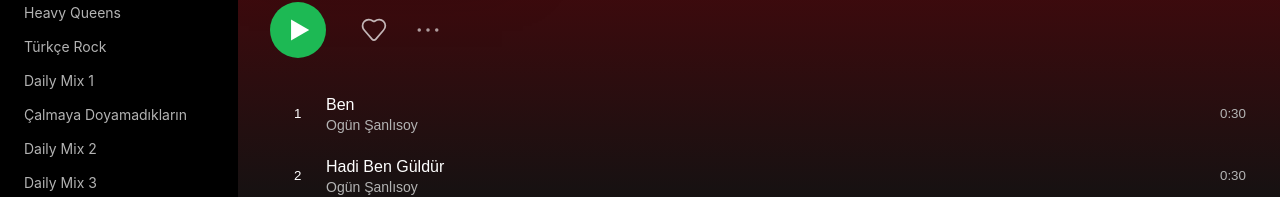
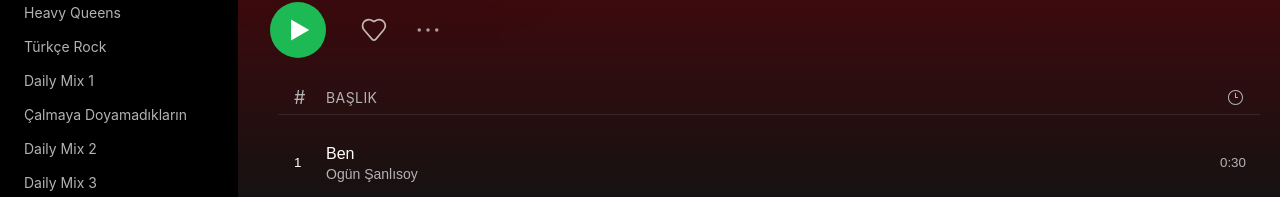
Before and after one commit to oguz3/spotify-web-player, a React (Create React App) app: page /playlist/ben in a window 1280 px wide. Shown: the part 362-559 px from the top of the page. Built offline with nearby package versions, Linux system fonts and the light colour scheme.

Commit message:
Added time icon & playlist list title

```diff
--- /dev/null
+++ b/src/component/icons/Time.js
@@ -0,0 +1,19 @@
+import * as React from "react";
+
+function SvgSoundClose(props) {
+  return (
+    <svg
+      width="1em"
+      height="1em"
+      viewBox="0 0 16 16"
+      {...props}
+    >
+      <path
+        d="M7.999 3H6.999V7V8H7.999H9.999V7H7.999V3ZM7.5 0C3.358 0 0 3.358 0 7.5C0 11.642 3.358 15 7.5 15C11.642 15 15 11.642 15 7.5C15 3.358 11.642 0 7.5 0ZM7.5 14C3.916 14 1 11.084 1 7.5C1 3.916 3.916 1 7.5 1C11.084 1 14 3.916 14 7.5C14 11.084 11.084 14 7.5 14Z"
+        fill="currentColor">
+      </path>
+    </svg>
+  );
+}
+
+export default SvgSoundClose;
--- a/src/component/icons/index.js
+++ b/src/component/icons/index.js
@@ -22,3 +22,4 @@ export { default as SearchActive } from './SearchActive'
 export { default as Search } from './Search'
 export { default as Sound } from './Sound'
 export { default as SoundClose } from './SoundClose'
+export { default as Time } from './Time'
--- a/src/component/playlist/playlist-details.js
+++ b/src/component/playlist/playlist-details.js
@@ -0,0 +1,26 @@
+import TitleS from '../text/title-s';
+import TextBoldM from '../text/text-bold-m';
+
+import styles from "./playlist-details.module.css";
+
+function PlaylistDetails({item}) {
+	return (
+        <div className={styles.playlistDetails}>
+            <div className={styles.imgBox}>
+                <img src={item.imgUrl} />
+            </div>
+            <div className={styles.textBox}>
+                <TitleS>{item.type}</TitleS>
+                <h1>{item.title}</h1>
+                <div className={styles.Artist}>
+                    <figure>
+                        <img src={item.imgUrl} />
+                    </figure>
+                    <TextBoldM>{item.artist}</TextBoldM>
+                </div>
+            </div>
+        </div>
+	);
+}
+
+export default PlaylistDetails;
--- /dev/null
+++ b/src/component/playlist/playlist-details.module.css
@@ -0,0 +1,61 @@
+.playlistDetails{
+    padding: 24px 32px 24px;
+    display: grid;
+    grid-template-columns: 232px 1fr;
+    column-gap: 24px;
+}
+.imgBox{
+    width: 232px;
+    height: 232px;
+}
+.imgBox img{
+    width: 100%;
+    height: 100%;
+    -webkit-box-shadow: 0 4px 60px rgb(0 0 0 / 50%);
+    box-shadow: 0 4px 60px rgb(0 0 0 / 50%);
+}
+.textBox{
+    display: flex;
+    flex-direction: column;
+    justify-content: flex-end;
+}
+.textBox h3{
+    margin: 0;
+    margin-top: 4px;
+    letter-spacing: -0.4px;
+}
+.textBox h1{
+    display: -webkit-box;
+    -webkit-line-clamp: 1;
+    -webkit-box-orient: vertical;
+    overflow: hidden;
+    margin: 0;
+    padding: 0.08em 0px;
+    font-size: 96px;
+    line-height: 96px;
+    font-weight: 700;
+    letter-spacing: -.04em;
+    text-transform: none;
+}
+.Artist{
+    display: flex;
+    align-items: center;
+    margin-top: 16px;
+}
+.Artist figure{
+    width: 24px;
+    height: 24px;
+    margin: 0;
+    display: inline-block;
+}
+.Artist figure img{
+    border-radius: 50%;
+    width: 100%;
+    height: 100%;
+    -o-object-fit: cover;
+    object-fit: cover;
+}
+.Artist p{
+    margin: 0;
+    margin-left: 6px;
+}
--- a/src/component/playlist/playlist-track.js
+++ b/src/component/playlist/playlist-track.js
@@ -8,6 +8,7 @@ import styles from "./playlist-track.module.css";
 
 function PlaylistTrack({isPlaying, setIsPlaying, song}) {
     const [thisSong, setthisSong] = useState(false);
+
     setInterval(function(){
         setthisSong(song.songUrl == localStorage.getItem('playedSong'));
     }, 50);
--- a/src/pages/playlist.js
+++ b/src/pages/playlist.js
@@ -1,11 +1,9 @@
 import { useParams } from 'react-router';
 import Topnav from '../component/topnav/topnav';
-import TitleS from '../component/text/title-s';
-import TextBoldL from '../component/text/text-bold-l';
-import TextBoldM from '../component/text/text-bold-m';
-import TextRegularM from '../component/text/text-regular-m';
+import TextRegularM from "../component/text/text-regular-m";
 import PlayButton from '../component/buttons/play-button';
 import IconButton from '../component/buttons/icon-button';
+import PlaylistDetails from '../component/playlist/playlist-details';
 import PlaylistTrack from '../component/playlist/playlist-track';
 import * as Icons from '../component/icons';
 import { PLAYLIST } from "../data/index";
@@ -32,27 +30,25 @@ function PlaylistPage({ isPlaying, setIsPlaying, setTrackData }) {
                     return (
                         <div key={item.title} onLoad={changeBg(item.playlistBg)}>
 
-                            <div className={styles.playlistDetails}>
-								<div className={styles.imgBox}>
-									<img src={item.imgUrl} />
-								</div>
-								<div className={styles.textBox}>
-									{isPlaying}
-									<TitleS>{item.type}</TitleS>
-									<h1>{item.title}</h1>
-									<div className={styles.Artist}>
-										<figure>
-											<img src={item.imgUrl} />
-										</figure>
-										<TextBoldM>{item.artist}</TextBoldM>
-									</div>
-								</div>
-							</div>
+							<PlaylistDetails
+								item={{
+									type: item.type,
+									title: item.title,
+									artist: item.artist,
+									imgUrl: item.imgUrl,
+								}}
+							/>
 
 							<div className={styles.PlaylistIcons}>
 								<PlayButton isPlaying={isPlaying} setIsPlaying={setIsPlaying}/>
 								<IconButton icon={<Icons.Like />} activeicon={<Icons.LikeActive />}/>
 								<Icons.More className={styles.moreIcon}/>
+							</div>
+
+							<div className={styles.ListHead}>
+								<TextRegularM>#</TextRegularM>
+								<TextRegularM>BAŞLIK</TextRegularM>
+								<Icons.Time/>
 							</div>
 
 							<div className={styles.PlaylistSongs}>
--- a/src/pages/playlist.module.css
+++ b/src/pages/playlist.module.css
@@ -40,68 +40,6 @@
     background-color: var(--main-background);
 }
 
-.playlistDetails{
-    padding: 24px 32px 24px;
-    display: grid;
-    grid-template-columns: 232px 1fr;
-    column-gap: 24px;
-}
-.imgBox{
-    width: 232px;
-    height: 232px;
-}
-.imgBox img{
-    width: 100%;
-    height: 100%;
-    -webkit-box-shadow: 0 4px 60px rgb(0 0 0 / 50%);
-    box-shadow: 0 4px 60px rgb(0 0 0 / 50%);
-}
-.textBox{
-    display: flex;
-    flex-direction: column;
-    justify-content: flex-end;
-}
-.textBox h3{
-    margin: 0;
-    margin-top: 4px;
-    letter-spacing: -0.4px;
-}
-.textBox h1{
-    display: -webkit-box;
-    -webkit-line-clamp: 1;
-    -webkit-box-orient: vertical;
-    overflow: hidden;
-    margin: 0;
-    padding: 0.08em 0px;
-    font-size: 96px;
-    line-height: 96px;
-    font-weight: 700;
-    letter-spacing: -.04em;
-    text-transform: none;
-}
-.Artist{
-    display: flex;
-    align-items: center;
-    margin-top: 16px;
-}
-.Artist figure{
-    width: 24px;
-    height: 24px;
-    margin: 0;
-    display: inline-block;
-}
-.Artist figure img{
-    border-radius: 50%;
-    width: 100%;
-    height: 100%;
-    -o-object-fit: cover;
-    object-fit: cover;
-}
-.Artist p{
-    margin: 0;
-    margin-left: 6px;
-}
-
 .PlaylistIcons{
     display: flex;
     align-items: center;
@@ -136,7 +74,26 @@
 .PlaylistSongs{
     padding: 0 32px;
 }
-
+.ListHead{
+    margin: 0 20px 16px 40px;
+    padding: 8px 16px;
+    color: #b3b3b3;
+    border-bottom: 1px solid hsla(0,0%,100%,.1);
+    display: grid;
+    grid-gap: 16px;
+    grid-template-columns: 16px 1fr 16px;
+}
+.ListHead p:nth-child(1){
+    font-size: 18px;
+}
+.ListHead p{
+    margin: 0px;
+    letter-spacing: .03em;
+}
+.ListHead svg{
+    fill: #b3b3b3;
+    font-size: 16px;
+}
 .SongBtn{
     display: block;
     width: 100%;
--- a/src/pages/search.js
+++ b/src/pages/search.js
@@ -1,11 +1,5 @@
 import Topnav from '../component/topnav/topnav';
-import TitleL from '../component/text/title-l'
 import TitleM from '../component/text/title-m'
-import TitleS from '../component/text/title-s'
-
-import TextBoldL from '../component/text/text-bold-l'
-import TextBoldM from '../component/text/text-bold-m'
-import TextRegularM from '../component/text/text-regular-m'
 
 import styles from "./search.module.css";
 
@@ -13,13 +7,10 @@ function Search(){
     return (
         <div className={styles.SearchPage}>
             <Topnav />
-            <TitleL>Title Large Component</TitleL>
-            <TitleM>Title Medium Component</TitleM>
-            <TitleS>Title Small Component</TitleS>
 
-            <TextBoldL>Text Bold Large Component</TextBoldL>
-            <TextBoldM>Text Bold Medium Component</TextBoldM>
-            <TextRegularM>Text Regular Medium Component</TextRegularM>
+            <div className={styles.Search}>
+                <TitleM>Hepsine göz at</TitleM>
+            </div>
         </div>
     );
 }
--- a/src/pages/search.module.css
+++ b/src/pages/search.module.css
@@ -4,3 +4,6 @@
     background-color: rgb(83, 83, 83);
     color: #fff;
 }
+.Search{
+    padding: 0px 32px;
+}
```
